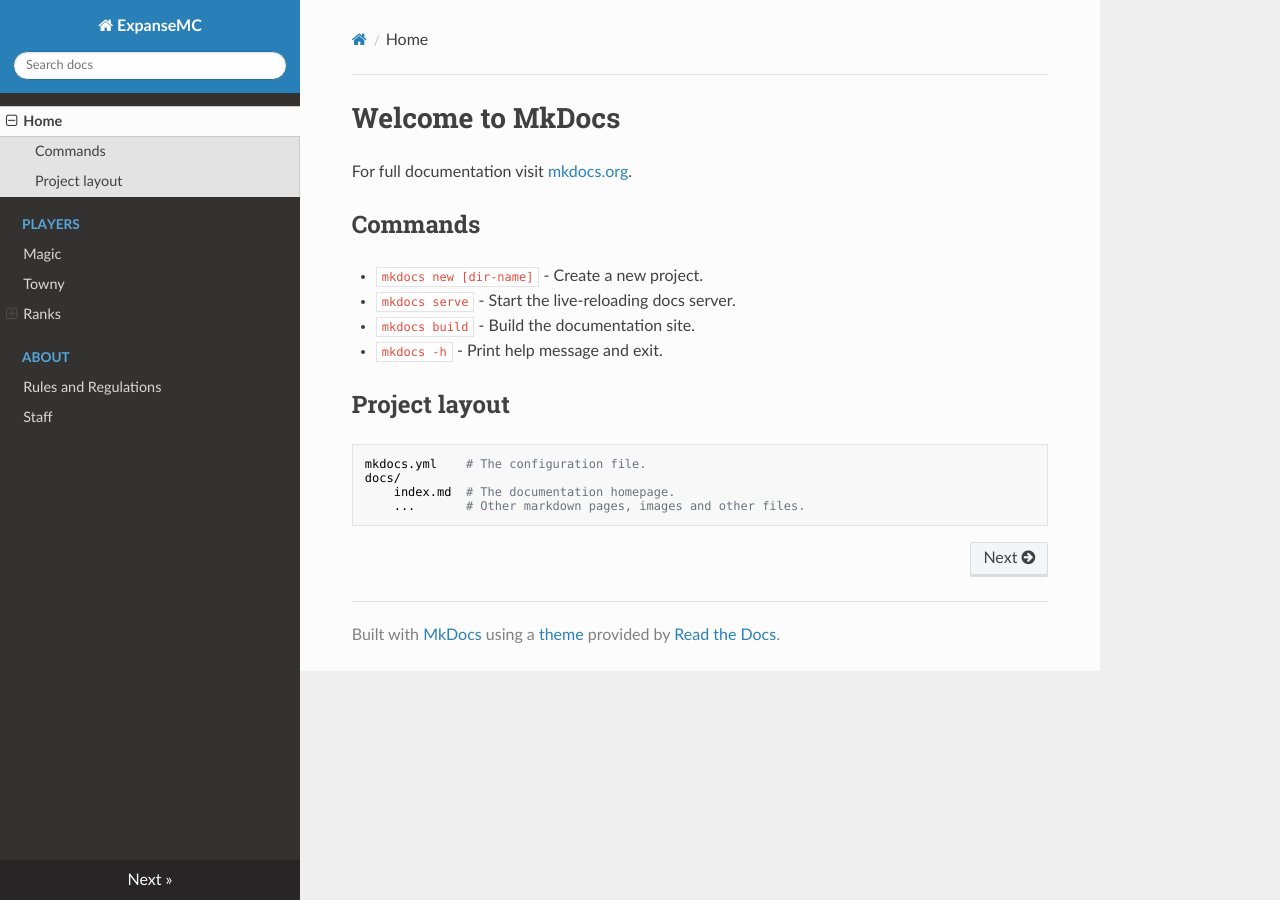
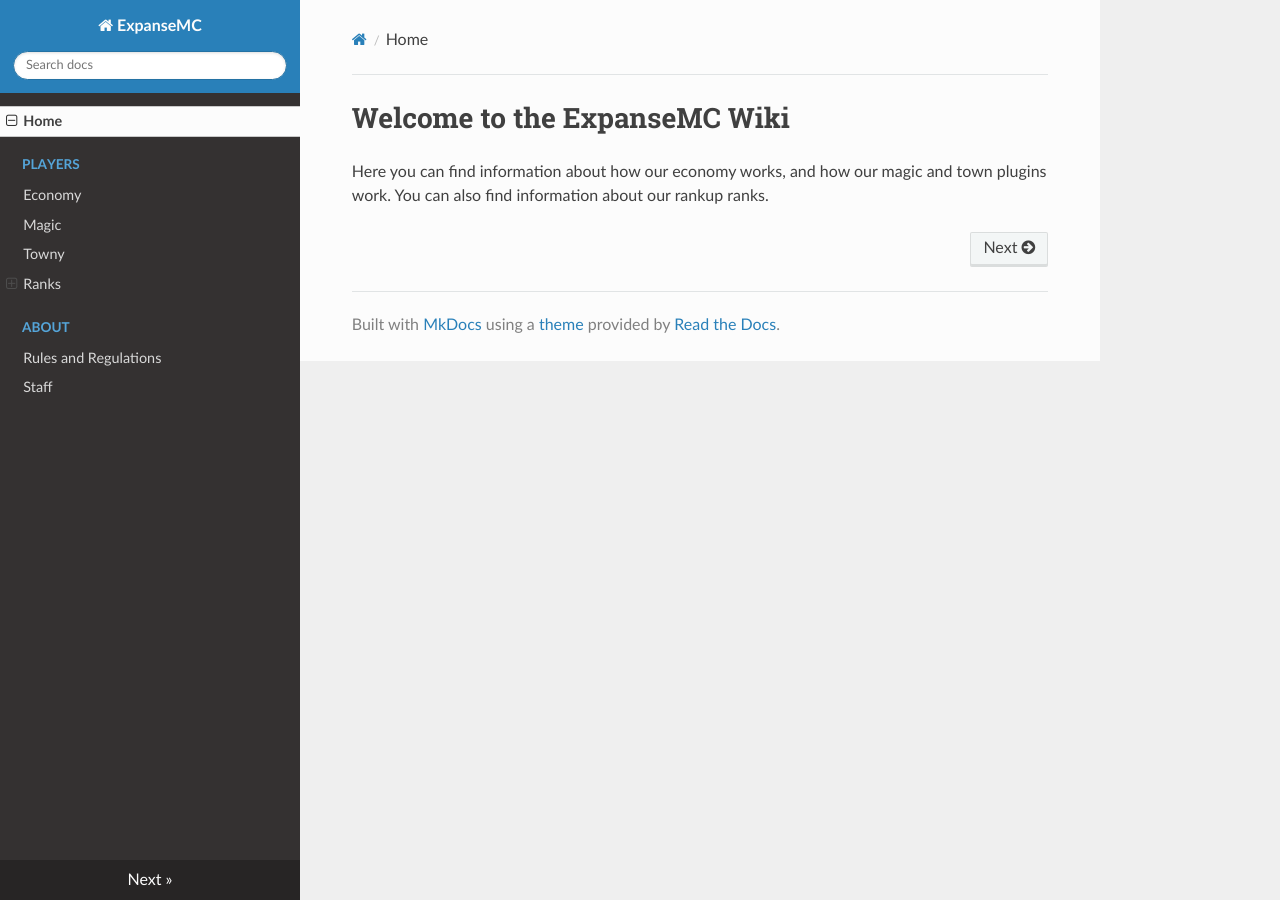
Before and after one commit to ExpanseMC/expansemc-wiki, an MkDocs documentation site: the page built from docs/index.md, in a window 1280 px wide. Built offline with MkDocs 1.6.1, drawn with Linux system fonts in a browser that asks for light colours; nearby versions of some CDN libraries.

Commit message:
add economy page and fix index page

```diff
--- a/docs/index.md
+++ b/docs/index.md
@@ -1,17 +1,3 @@
-# Welcome to MkDocs
+# Welcome to the ExpanseMC Wiki
 
-For full documentation visit [mkdocs.org](https://www.mkdocs.org).
-
-## Commands
-
-* `mkdocs new [dir-name]` - Create a new project.
-* `mkdocs serve` - Start the live-reloading docs server.
-* `mkdocs build` - Build the documentation site.
-* `mkdocs -h` - Print help message and exit.
-
-## Project layout
-
-    mkdocs.yml    # The configuration file.
-    docs/
-        index.md  # The documentation homepage.
-        ...       # Other markdown pages, images and other files.
+Here you can find information about how our economy works, and how our magic and town plugins work. You can also find information about our rankup ranks.
--- a/mkdocs.yml
+++ b/mkdocs.yml
@@ -4,6 +4,7 @@ theme:
 nav:
   - Home: 'index.md'
   - Players:
+    - Economy: 'players/economy.md'
     - Magic: 'players/magic.md'
     - Towny: 'players/towny.md'
     - Ranks:
```
Also changed, not shown: docs/players/economy.md (added, +24 -0 lines).
